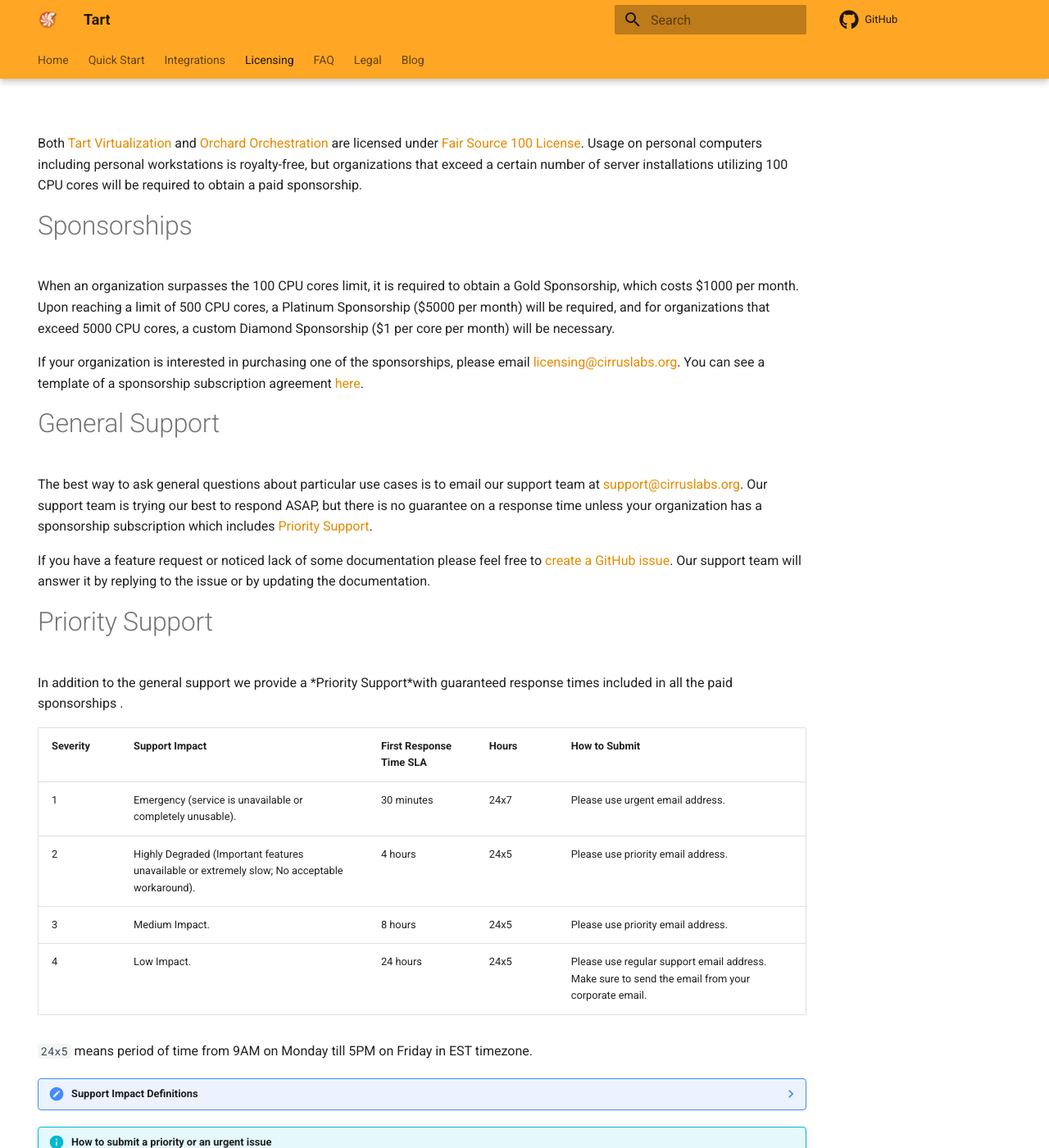
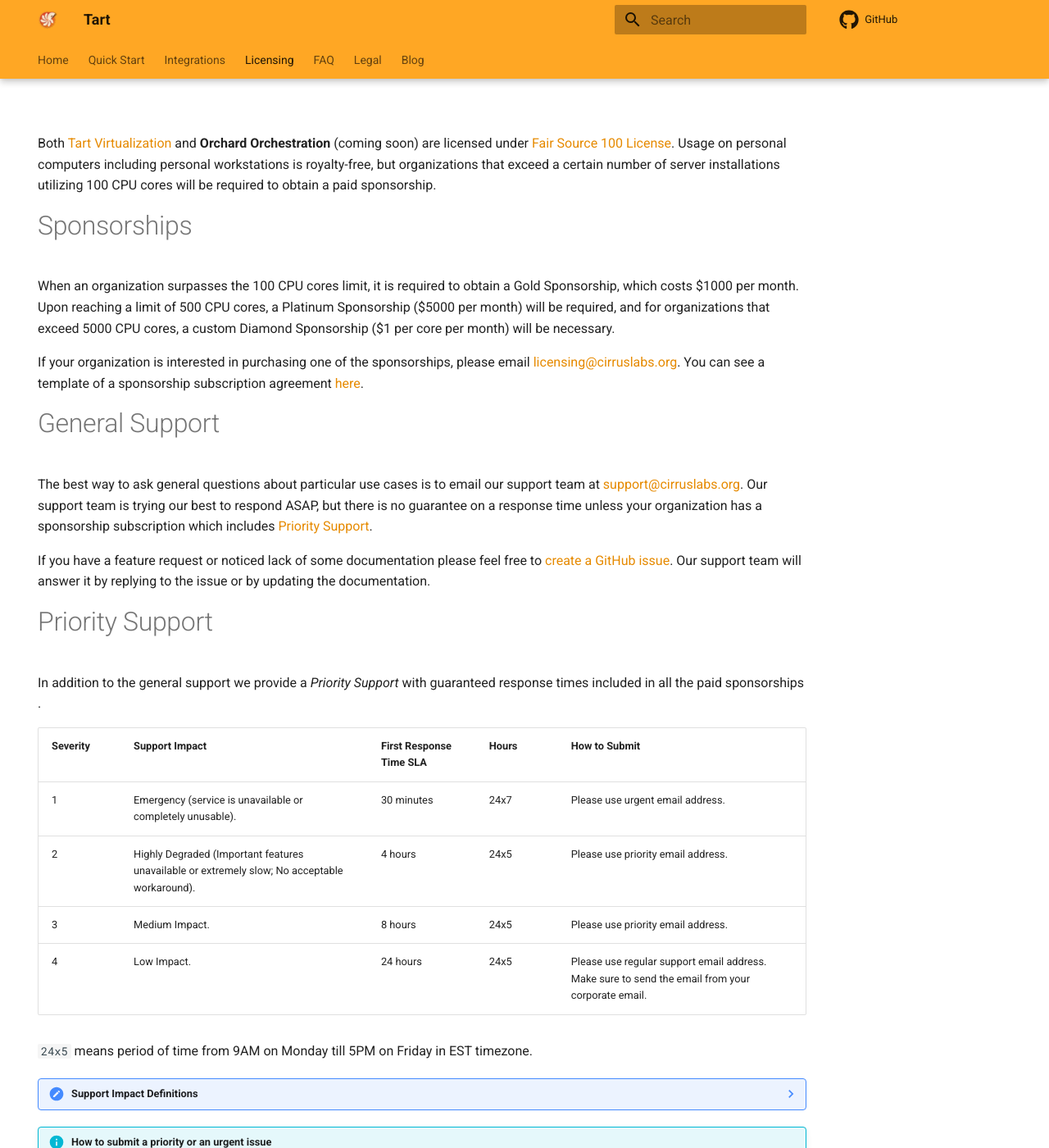
Before and after one commit to cirruslabs/tart, an MkDocs documentation site: the page built from docs/licensing.md, in a window 1280 px wide and 1400 px high. Shown: the whole window at 82% size. Built offline with MkDocs 1.6.1 and Material for MkDocs 9.7.7, drawn with Linux system fonts in a browser that asks for light colours; plug-ins that fetch from the network failed and are left out; comment, search, counter and statistics services are not loaded.

Commit message:
Removed link to Orchard
Since the repo is not yet public

```diff
--- a/docs/licensing.md
+++ b/docs/licensing.md
@@ -3,7 +3,7 @@
   - navigation
 ---
 
-Both [Tart Virtualization](https://github.com/cirruslabs/tart) and [Orchard Orchestration](https://github.com/cirruslabs/orchard)
+Both [Tart Virtualization](https://github.com/cirruslabs/tart) and **Orchard Orchestration** (coming soon)
 are licensed under [Fair Source 100 License](https://fair.io/). Usage on personal computers including personal workstations is royalty-free,
 but organizations that exceed a certain number of server installations utilizing 100 CPU cores will be required to obtain a paid sponsorship.
 
@@ -27,7 +27,7 @@
 
 # Priority Support
 
-In addition to the general support we provide a *Priority Support*with guaranteed response times included in all the paid sponsorships .
+In addition to the general support we provide a *Priority Support* with guaranteed response times included in all the paid sponsorships .
 
 | Severity | Support Impact                                                                                | First Response Time SLA | Hours | How to Submit                                                                                    |
 |----------|-----------------------------------------------------------------------------------------------|-------------------------|-------|--------------------------------------------------------------------------------------------------|
```
